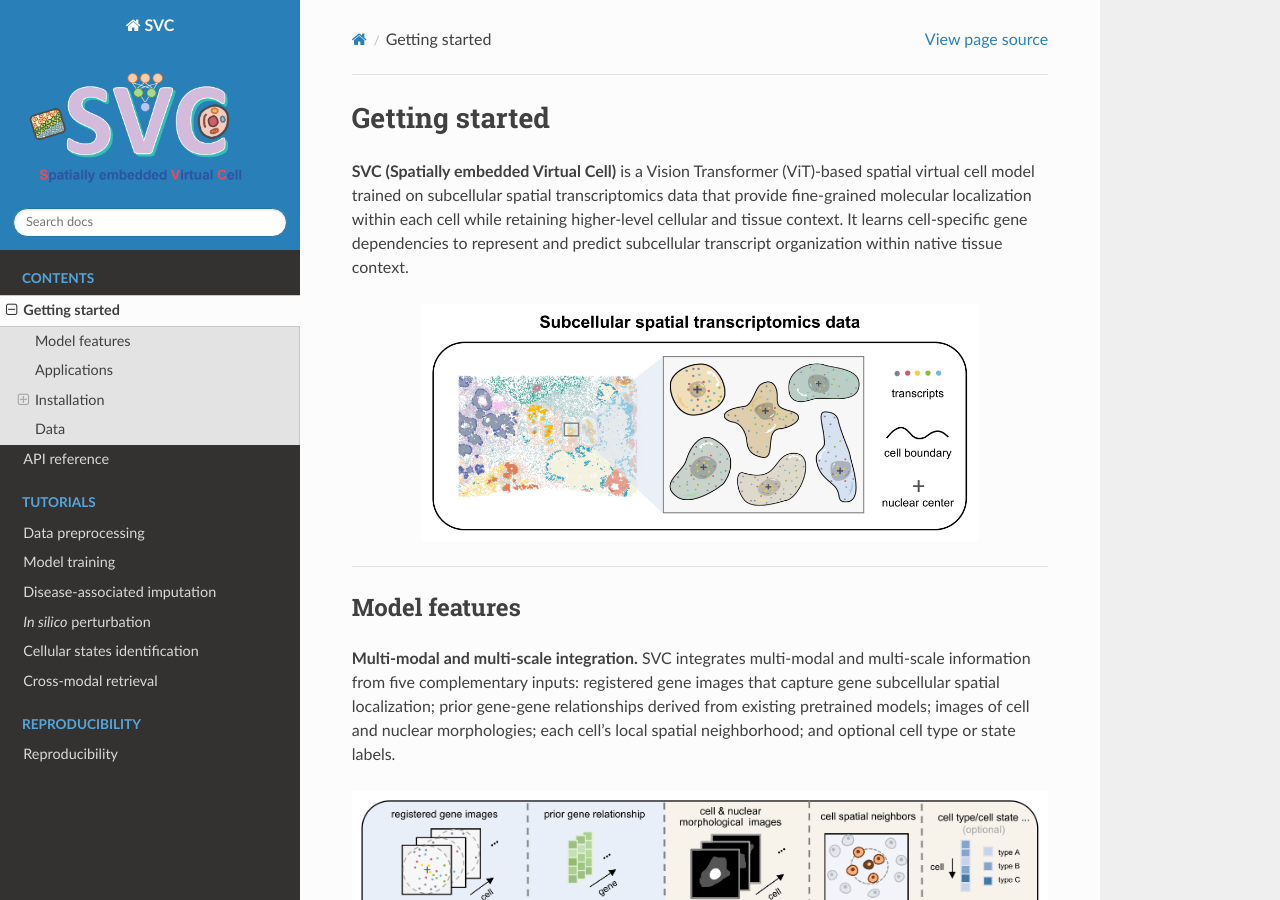
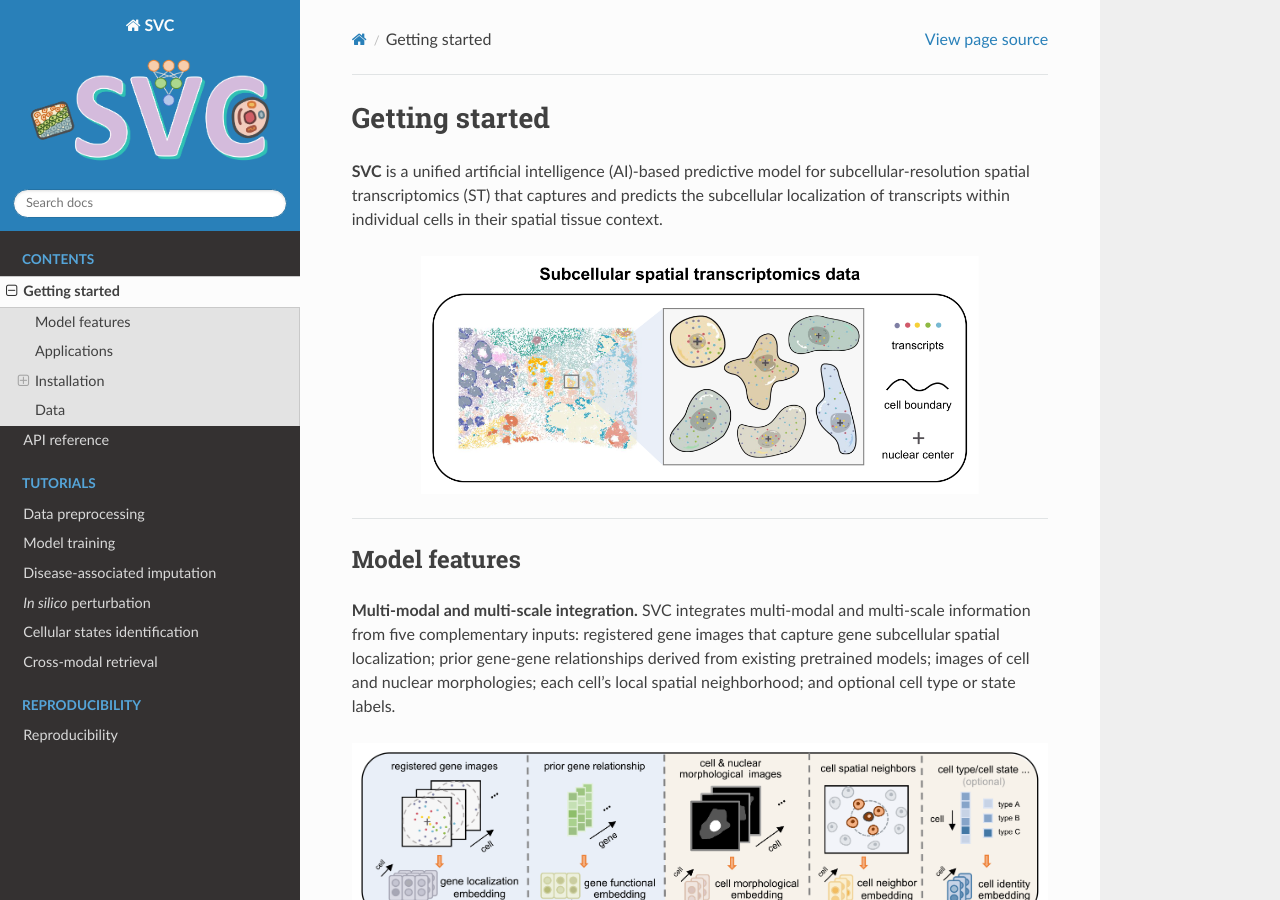
Before and after one commit to aster-ww/SVC, a Sphinx documentation site: the page built from docs/source/getting_started.md, in a window 1280 px wide and 900 px high. Built offline with Sphinx 7.4.7 and the Read the Docs theme 3.1.0, drawn with Linux system fonts in a browser that asks for light colours; pages that are not in the unit, such as notebooks, are missing from menus.

Commit message:
Update docs

````diff
--- a/docs/source/getting_started.md
+++ b/docs/source/getting_started.md
@@ -1,6 +1,6 @@
 # Getting started
 
-**SVC (Spatially embedded Virtual Cell)** is a Vision Transformer (ViT)-based spatial virtual cell model trained on subcellular spatial transcriptomics data that provide fine-grained molecular localization within each cell while retaining higher-level cellular and tissue context. It learns cell-specific gene dependencies to represent and predict subcellular transcript organization within native tissue context.
+**SVC** is a unified artificial intelligence (AI)-based predictive model for subcellular-resolution spatial transcriptomics (ST) that captures and predicts the subcellular localization of transcripts within individual cells in their spatial tissue context.
 
 ```{image} _static/input_data.png
 :alt: Subcellular spatial transcriptomics data
````
Also changed, not shown: README.md (+1 -1 lines), docs/source/_static/overview.png, docs/source/_static/web_logo.png.
